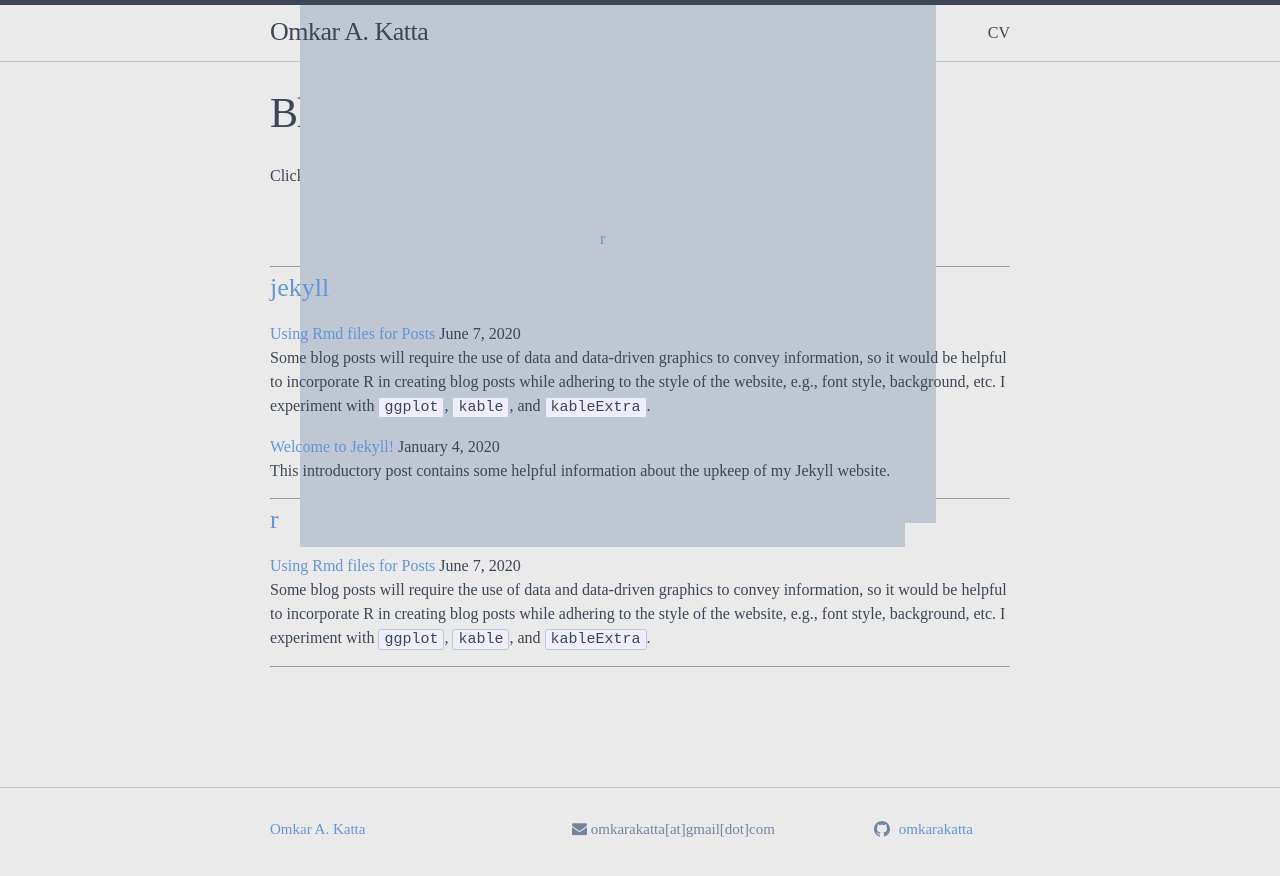
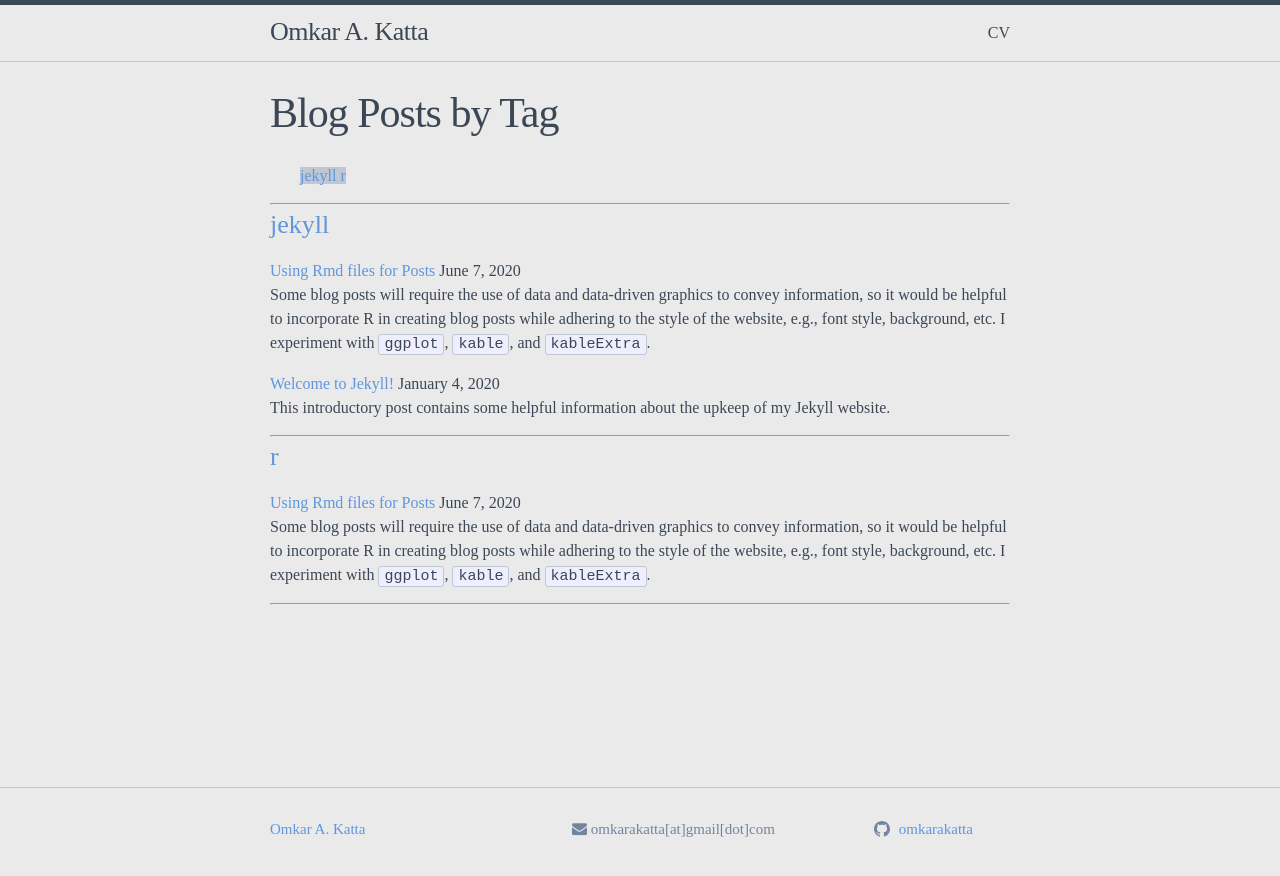
Before and after one commit to omkarakatta/omkarakatta.github.io, a Jekyll site: the page built from pages/postsbytag.md, in a window 1280 px wide. Shown: the top 876 px of the page. Built offline with Jekyll 4.4.1, drawn with Linux system fonts in a browser that asks for light colours; nearby versions of some CDN libraries.

Commit message:
padding doesn't do anythin; change margin to 300

```diff
--- a/_sass/minima/_layout.scss
+++ b/_sass/minima/_layout.scss
@@ -253,4 +253,4 @@
  * Tags
  */
  #tagcloud { font-size:.9em;  }
-.tags li { display:inline; margin:0; padding: 300px; background:$grey-color-light;}
+.tags li { display:inline; margin:30; background:$grey-color-light;}
--- a/pages/postsbytag.md
+++ b/pages/postsbytag.md
@@ -4,7 +4,7 @@
 ---
 
 <!-- Reference: https://raw.githubusercontent.com/jokecamp/jokecamp.com/master/tag.md -->
-Click on a tag to see corresponding list of posts.
+<!-- Click on a tag to see corresponding list of posts. -->
 
 <ul class = "tags">
 {% for tag in site.tags %}
```
